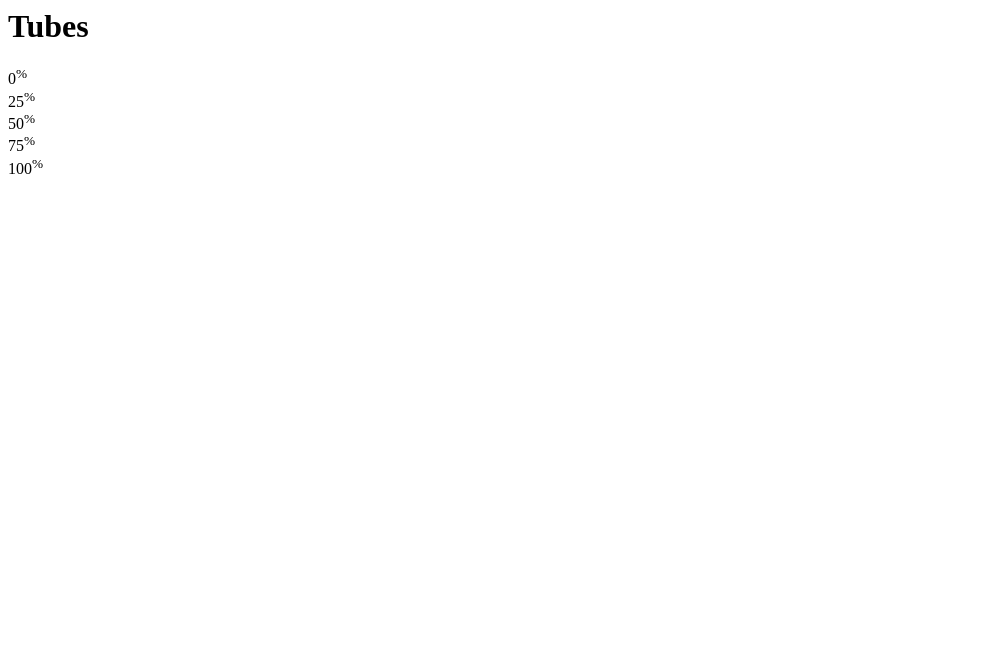
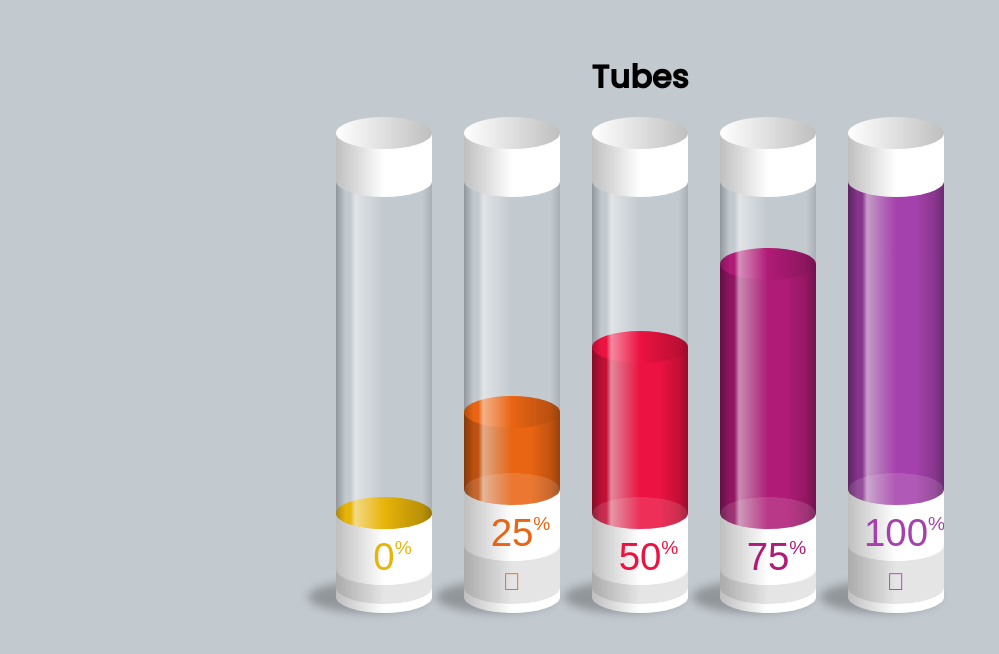
Before and after one commit to ChrispaixK/Tubes, a plain HTML site: page index.html in a window 1280 px wide. Shown: the whole page, without its empty margins (0-999 px from the left). Drawn offline with Linux system fonts and the light colour scheme.

Commit message:
Css file

```diff
--- a/index.html
+++ b/index.html
@@ -1,4 +1,16 @@
 <!-- inspired by https://adobe.ly/37qesyd -->
+<!DOCTYPE html>
+<html lang="en">
+
+<head>
+    <meta charset="UTF-8">
+    <meta http-equiv="X-UA-Compatible" content="IE=edge">
+    <meta name="viewport" content="width=device-width, initial-scale=1.0">
+    <title>Document</title>
+    <link rel="stylesheet" href="style.css">
+</head>
+
+<body>
     <h1>Tubes</h1>
     <div class="tubes">
 
@@ -42,3 +54,7 @@
             </div>
         </div>
     </div>
+
+</body>
+
+</html>
--- /dev/null
+++ b/style.css
@@ -0,0 +1,166 @@
+
+@import url('https://pro.fontawesome.com/releases/v6.0.0-beta1/css/all.css');
+@import url('https://fonts.googleapis.com/css2?family=Poppins:wght@300;500&display=swap');
+
+*, *::before, *::after { box-sizing: border-box }
+body {
+    min-height: 100vh;
+    margin: 0;
+    padding: 2rem;
+    background-color: #C2C9CF;
+    font-family: 'Poppins', sans-serif;
+}
+h1{
+    text-align: center;
+    margin-bottom: 2rem;
+}
+.tubes {
+    width: min(100%, 60rem);
+    margin-inline: auto;
+    display: flex;
+    flex-wrap: wrap;
+    gap: 2rem;
+    justify-content: center;
+}
+.tube {
+    --width: 6rem;
+    --skew: 1rem;
+    --tube-color: #fff;
+    width: var(--width);
+    aspect-ratio: 1/5;
+    border-top-left-radius: 50% var(--skew);
+    border-top-right-radius: 50% var(--skew);
+    border-bottom-left-radius: 50% var(--skew);
+    border-bottom-right-radius: 50% var(--skew);
+    display: grid;
+    grid-template-rows: max-content auto max-content;
+    position: relative;
+}
+.tube::before{
+    --blur: 4px;
+    content: '';
+    position: absolute;
+    width: calc(100% + var(--width) * 0.25);
+    z-index: -1;
+    right: var(--blur);
+    bottom: 0;
+    height: calc(var(--skew) * 2);
+    background: rgb(0 0 0 / .25);
+    border-radius: inherit;
+    filter: blur(var(--blur));
+}
+
+.tube>.cap{
+    --cap-height: calc(var(--width) * .5);
+    height: calc(var(--cap-height) + var(--skew));
+    border-bottom-left-radius: inherit;
+    border-bottom-right-radius: inherit;
+    background-color: var(--tube-color);
+    background-image: linear-gradient(to right, rgb(0 0 0 / .25), transparent 50%);
+    position: relative;
+    z-index: 2;
+}
+.tube>.cap::after{
+    content: "";
+    position: absolute;
+    width: 100%;
+    height: calc(var(--skew) * 2);
+    background-color: var(--tube-color);
+    background-image: linear-gradient(to left, rgb(0 0 0 / .25), transparent);
+    border-radius: 50%;
+    top: calc(var(--skew) * -1);
+}
+
+.tube>.base{
+    border-bottom-left-radius: inherit;
+    border-bottom-right-radius: inherit;
+    background-color: var(--tube-color);
+    background-image: linear-gradient(to right, rgb(0 0 0 / .25), transparent 50%);
+    position: relative;
+    display: grid;
+    justify-items: center;
+    text-align: center;
+    padding-top: calc(var(--width) * 0.1 + var(--skew));
+    padding-bottom: calc(var(--width) * .1);
+    overflow: hidden;
+}
+
+
+.tube>.base>.text{
+    color: var(--fill-color);
+    font-family: sans-serif;
+    line-height: 1;
+    font-size: calc(var(--width) * .4);
+    position: relative;
+}
+.tube>.base>.text > *{
+    position: absolute;
+    font-size: .5em;
+}
+.tube>.base>.icon{
+    width: 100%;
+    color: var(--fill-color);
+    background-color: rgb(0 0 0 / .1);
+    padding-top: calc(var(--skew) + var(--width) * .1);
+    padding-bottom: calc(var(--width) * .1);
+    display: grid;
+    place-content: center;
+    margin-top: calc(var(--skew) * -.5);
+    border-bottom-left-radius: 50% var(--skew);
+    border-bottom-right-radius: 50% var(--skew);
+    --mask-image: radial-gradient( ellipse 100% calc(var(--skew) * 2) at center top, transparent calc(50% - 1px), black calc(50% + 1px));
+    -webkit-mask-image: var(--mask-image);
+    mask-image: var(--mask-image);
+    font-size: calc(var(--width) * .25);
+}
+
+
+.tube>.fill{
+    margin-top: calc(var(--skew) * -1);
+    position: relative;
+    z-index: 1;
+    --glas-gradient:
+        linear-gradient(
+            to right,
+            rgb(0 0 0 / .25),
+            transparent 10% 15%,
+            rgb(255 255 255 / .5) 20%,
+            transparent 50% 90%,
+            rgb(0 0 0 / .125)
+        );
+    background-image: var(--glas-gradient);
+}
+
+.tube>.fill::before{
+    position: absolute;
+    content: "";
+    width: 100%;
+    height: calc(var(--percent) * 1% + var(--skew));
+    background-color: var(--fill-color);
+    bottom: calc(var(--skew) * -1);
+    border-bottom-left-radius: 50% var(--skew);
+    border-bottom-right-radius: 50% var(--skew);
+    background-image:
+        var(--glas-gradient),
+        radial-gradient(
+            ellipse 100% calc(var(--skew) * 2) at center calc(100% - var(--skew)),
+            rgb(255 255 255 /.125) calc(50% - 1px),
+            transparent 50%),
+        linear-gradient(
+            to right,
+            rgb(0 0 0 / .25),
+            transparent 50% 70%,
+            rgb(0 0 0 / .25));
+}
+.tube>.fill::after{
+    content: "";
+    position: absolute;
+    width: 100%;
+    height: calc(var(--skew) * 2);
+    background-color: var(--fill-color);
+    border-radius: 50%;
+    bottom: calc(var(--percent) * 1% - var(--skew));
+    background-image:
+        var(--glas-gradient),
+        linear-gradient(to left, rgb(0 0 0 / .25), transparent 50%);
+}
```
Lines whose indentation alone changed are shown as unchanged.
